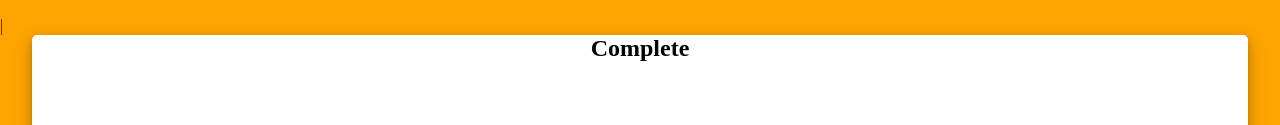
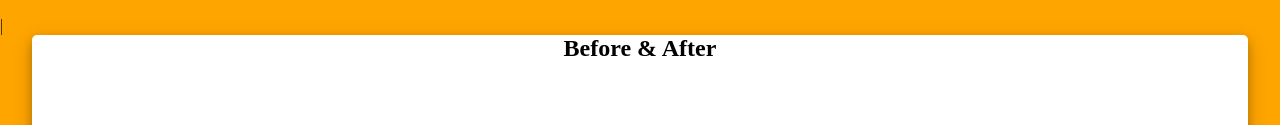
Before and after one commit to Jfortin87/AlvesConstruction, a website: page index.html in a window 1280 px wide. Shown: the part 229-354 px from the top of the page. Drawn offline with nearby package versions, Linux system fonts and the light colour scheme.

Commit message:
npm init

```diff
--- a/index.html
+++ b/index.html
@@ -54,7 +54,7 @@
         <!--st   Picture Bar #1 -->
         <div class="picBar_Cont">
             <div class="picBarCont_titleCont">
-                <h2 class="picBarCont_Title">Complete</h2>
+                <h2 class="picBarCont_Title">Before & After</h2>
             </div>
 
             <section>
```
Also changed, not shown: package.json (added, +20 -0 lines).
